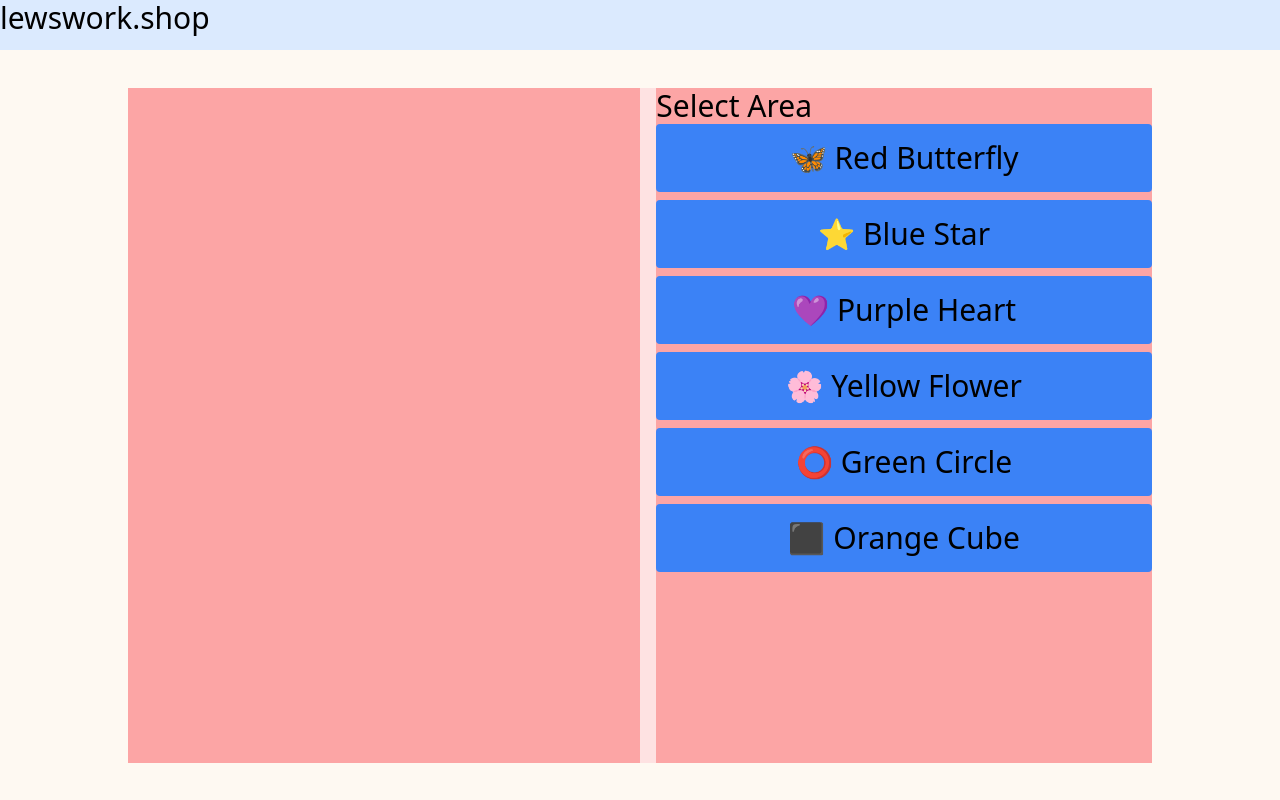
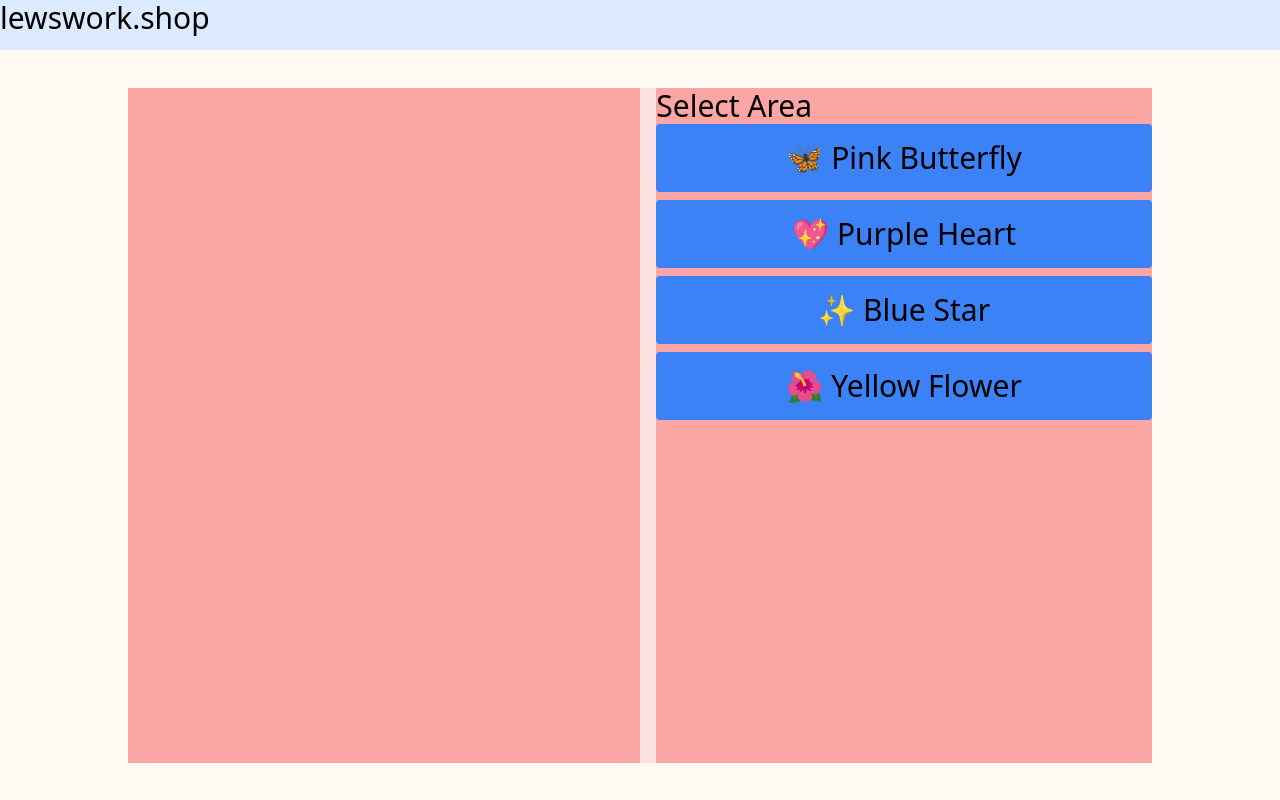
Before and after one commit to itlinde/lewsworkshop, a Next.js app: page / in a window 1280 px wide. Shown: the top 800 px of the page. Built offline with nearby package versions, Linux system fonts and the light colour scheme.

Commit message:
tailwind stuff

```diff
--- a/app/components/JewelryMaker.js
+++ b/app/components/JewelryMaker.js
@@ -35,40 +35,28 @@ const SortableItem = ({ item }) => {
 
 const examplePaletteItems = [
   {
-    id: "red-butterfly",
-    name: "🦋 Red Butterfly",
-    colour: "red",
+    id: "pink-butterfly",
+    name: "🦋 Pink Butterfly",
+    colour: "pink",
     shape: "butterfly",
   },
   {
+    id: "purple-heart",
+    name: "💖 Purple Heart",
+    colour: "purple",
+    shape: "heart",
+  },
+  {
     id: "blue-star",
-    name: "⭐ Blue Star",
+    name: "✨ Blue Star",
     colour: "blue",
     shape: "star",
   },
   {
-    id: "purple-heart",
-    name: "💜 Purple Heart",
-    colour: "purple",
-    shape: "heart",
-  },
-  {
     id: "yellow-flower",
-    name: "🌸 Yellow Flower",
+    name: "🌺 Yellow Flower",
     colour: "yellow",
     shape: "flower",
-  },
-  {
-    id: "green-circle",
-    name: "⭕ Green Circle",
-    colour: "green",
-    shape: "circle",
-  },
-  {
-    id: "orange-cube",
-    name: "⬛ Orange Cube",
-    colour: "orange",
-    shape: "cube",
   },
 ];
 
@@ -96,7 +84,7 @@ const JewelryMaker = () => {
         id: uuidv4(),
         name: item.name,
       };
-      return [...prev, newItem];
+      return [newItem, ...prev];
     });
   };
 
--- a/app/globals.css
+++ b/app/globals.css
@@ -8,7 +8,7 @@
 
 @media (prefers-color-scheme: dark) {
   :root {
-    --background: #1a1a1a;
+    --background: #fef9f2;
   }
 }
 
--- a/tailwind.config.mjs
+++ b/tailwind.config.mjs
@@ -10,6 +10,9 @@ export default {
       colors: {
         background: "var(--background)",
         foreground: "var(--foreground)",
+        primary: "789DBC",
+        primaryLight: "CBDDED",
+
       },
     },
   },
```
Also changed, not shown: 1 other file (tests, documents, lock files or other folders).
